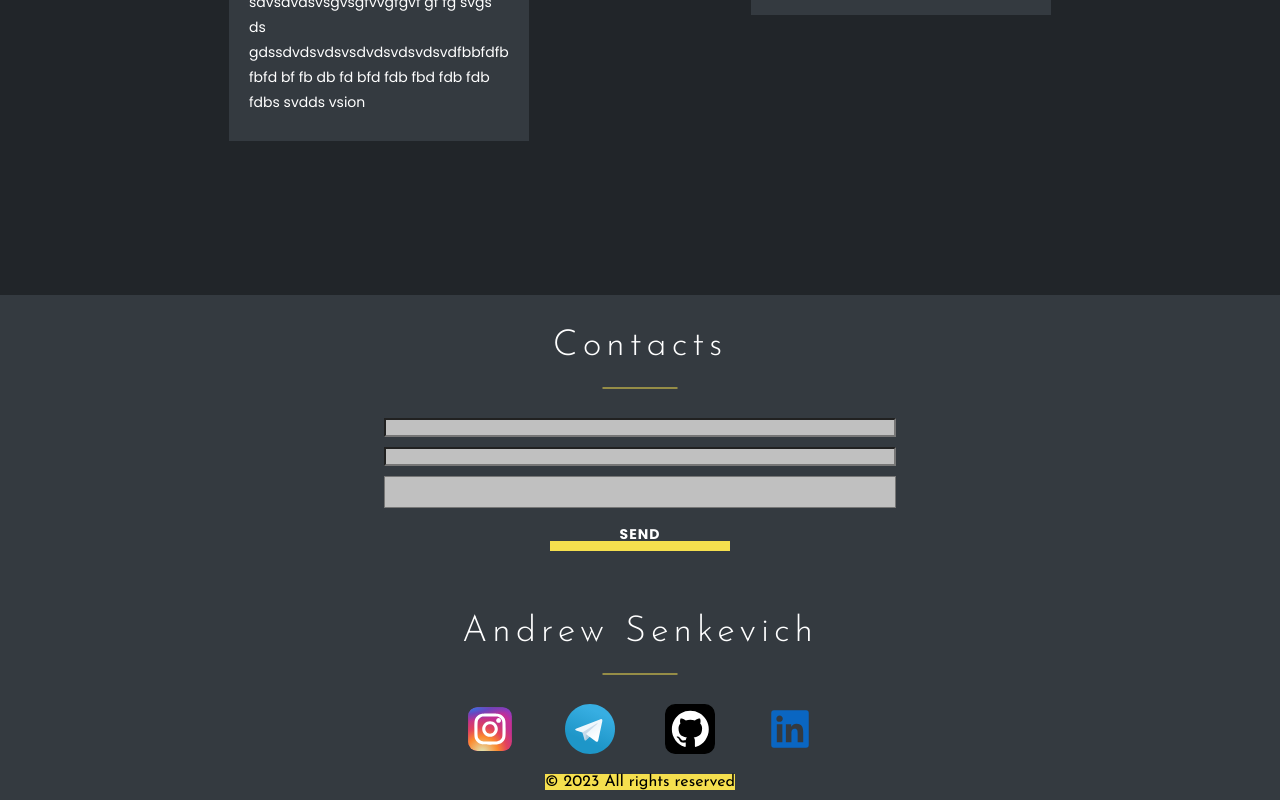
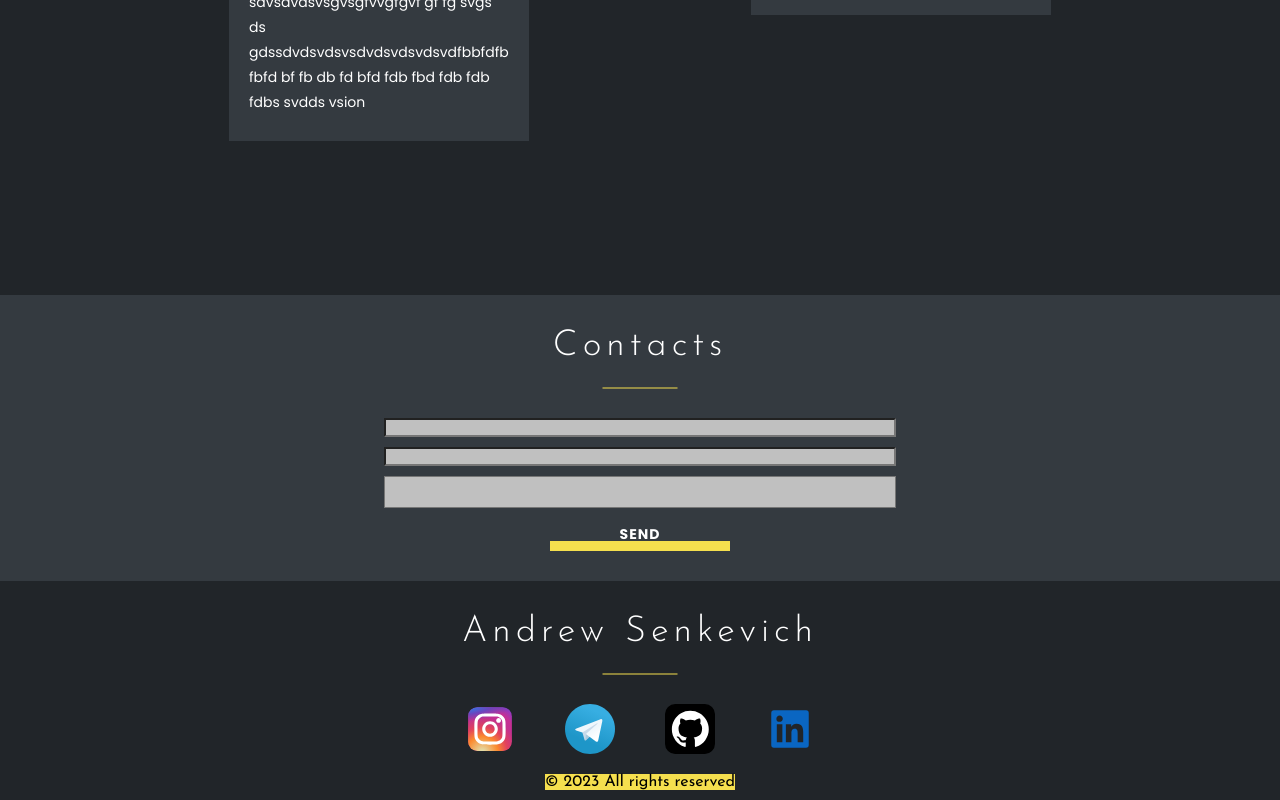
Before and after one commit to Sene4kaaa/portfolio, a React (Create React App) app: page / in a window 1280 px wide. Shown: the part 2412-3212 px from the top of the page. Built offline with nearby package versions, Linux system fonts and the light colour scheme.

Commit message:
Refactoring code

```diff
--- a/src/components/Footer/Footer.module.scss
+++ b/src/components/Footer/Footer.module.scss
@@ -1,7 +1,7 @@
 @import "src/common/styles/sass/Variables";
 
 .footerBlock {
-  background-color: $bgSecondColor;
+  background-color: $bgColor;
   padding-top: 30px;
   padding-bottom: 10px;
 
```
